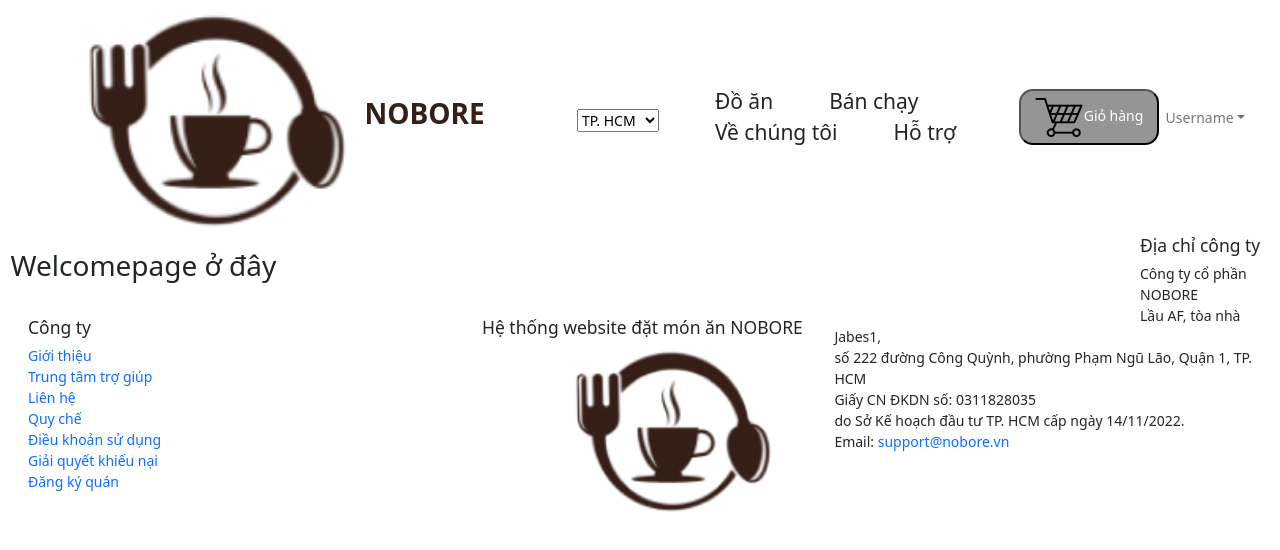
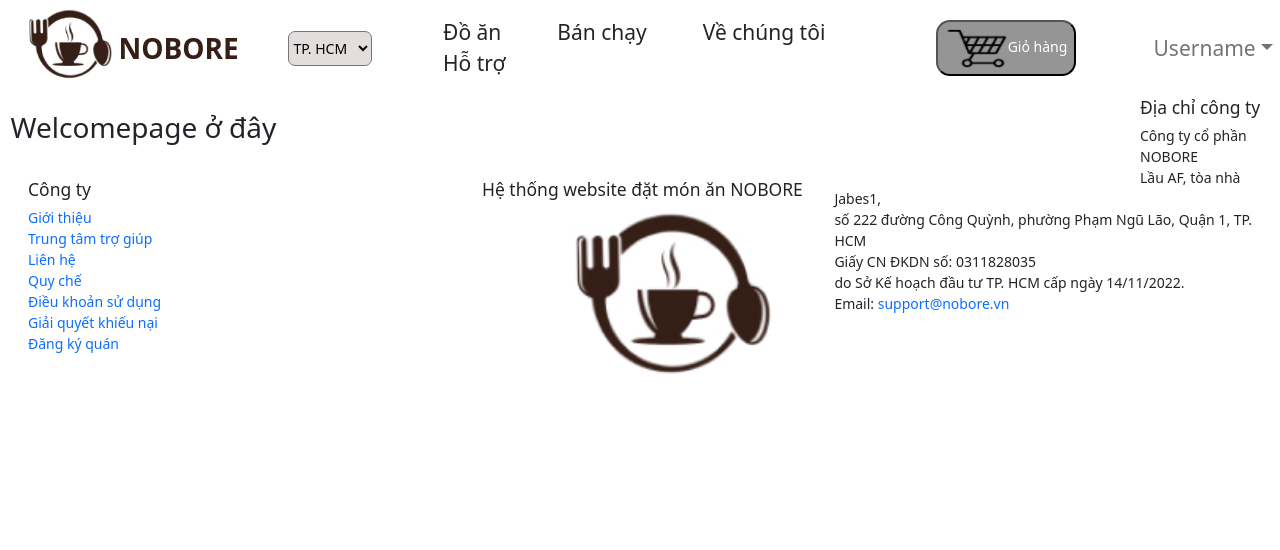
Before and after one commit to huynhtuankiet1805/ProjectCNPM, a React (Create React App) app: page / in a window 1280 px wide. Shown: the top 550 px of the page. Built offline with nearby package versions, Linux system fonts and the light colour scheme.

Commit message:
Update index.js

```diff
--- a/src/components/Layout/DefaultLayout/Header/index.js
+++ b/src/components/Layout/DefaultLayout/Header/index.js
@@ -3,18 +3,19 @@
 function Header() {
     return (
         <nav class="navbar navbar-expand-lg">
-            <img src={Logo.image} alt="Logo web" class="Logo" id='mainLogo' />
+
             <div id="mainName">
+                <img src={Logo.image} alt="Logo web" class="Logo" id='mainLogo' />
                 <p id="textName">NOBORE</p>
             </div>
 
             <div id='Place'>
-                <select>
-                    <option value="">TP. HCM</option>
-                    <option value="">Hà Nội</option>
-                    <option value="">Đà Nẵng</option>
-                    <option value="">Cần Thơ</option>
-                    <option value="">Vũng tàu</option>
+                <select id="selectplace">
+                    <option value="" className="optplace">TP. HCM</option>
+                    <option value="" className="optplace">Hà Nội</option>
+                    <option value="" className="optplace">Đà Nẵng</option>
+                    <option value="" className="optplace">Cần Thơ</option>
+                    <option value="" className="optplace">Vũng tàu</option>
                 </select>
             </div>
             <div id='slt'>
@@ -34,7 +35,7 @@
 
             <div>
                 <button id="btGiohang" onclick={""}>
-                    <img src={Giohang.image} alt="logo giỏ hang" />
+                    <img src={Giohang.image} alt="logo giỏ hang" id="logogiohang" />
                     Giỏ hàng
                 </button>
             </div>
@@ -48,7 +49,7 @@
                             role="button"
                             data-bs-toggle="dropdown"
                             aria-expanded="false"
-                            id="username"
+                            id="user"
                         >
                             Username
                         </a>
```
